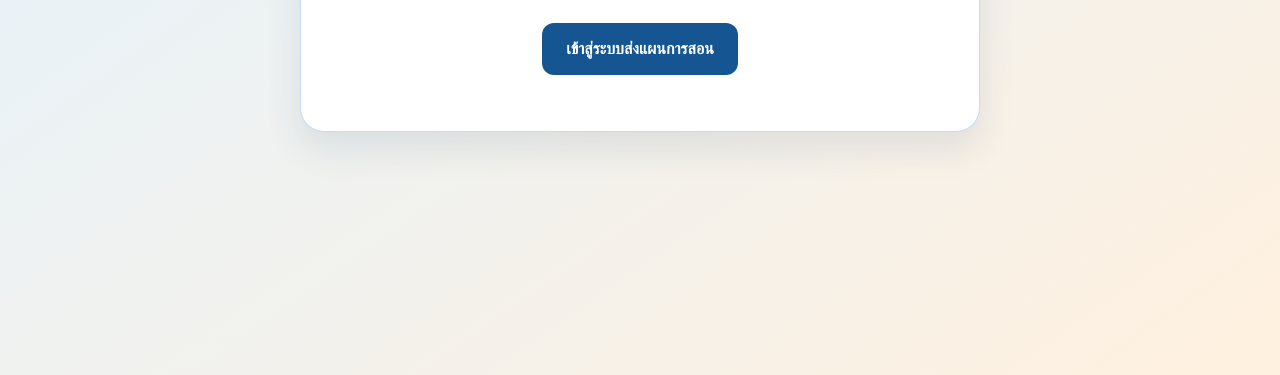
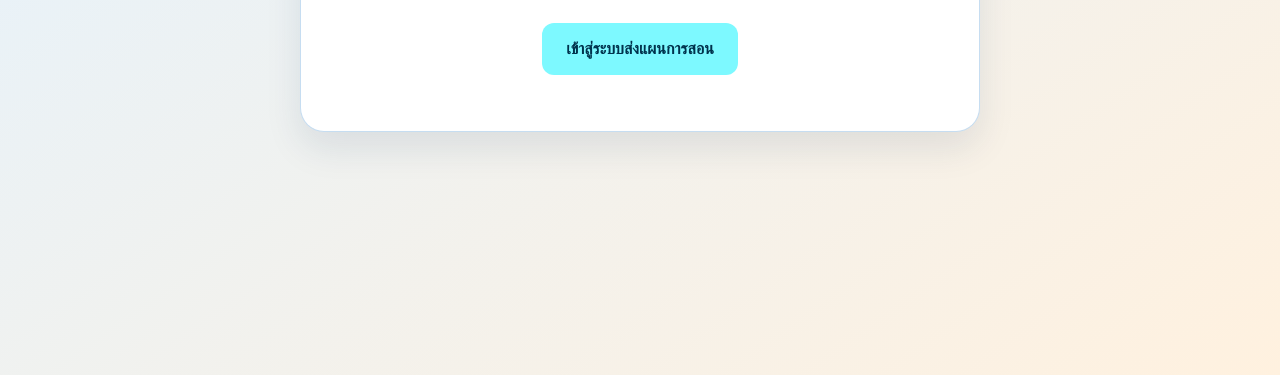
Before and after one commit to SeesukSchool/LPA, a plain HTML site: page index.html in a window 1280 px wide. Shown: the part 425-800 px from the top of the page. Drawn offline with Linux system fonts and the light colour scheme.

Commit message:
index.html

```diff
--- a/index.html
+++ b/index.html
@@ -50,8 +50,8 @@
   display: inline-block;
   padding: 14px 24px;
   border-radius: 12px;
-      background: #155692;
-      color: #fff;
+  background: #7DF9FF;
+  color: #00334d;
   font-weight: bold;
   line-height: 1.5;
   text-decoration: none;
```
Lines whose indentation alone changed are shown as unchanged.
